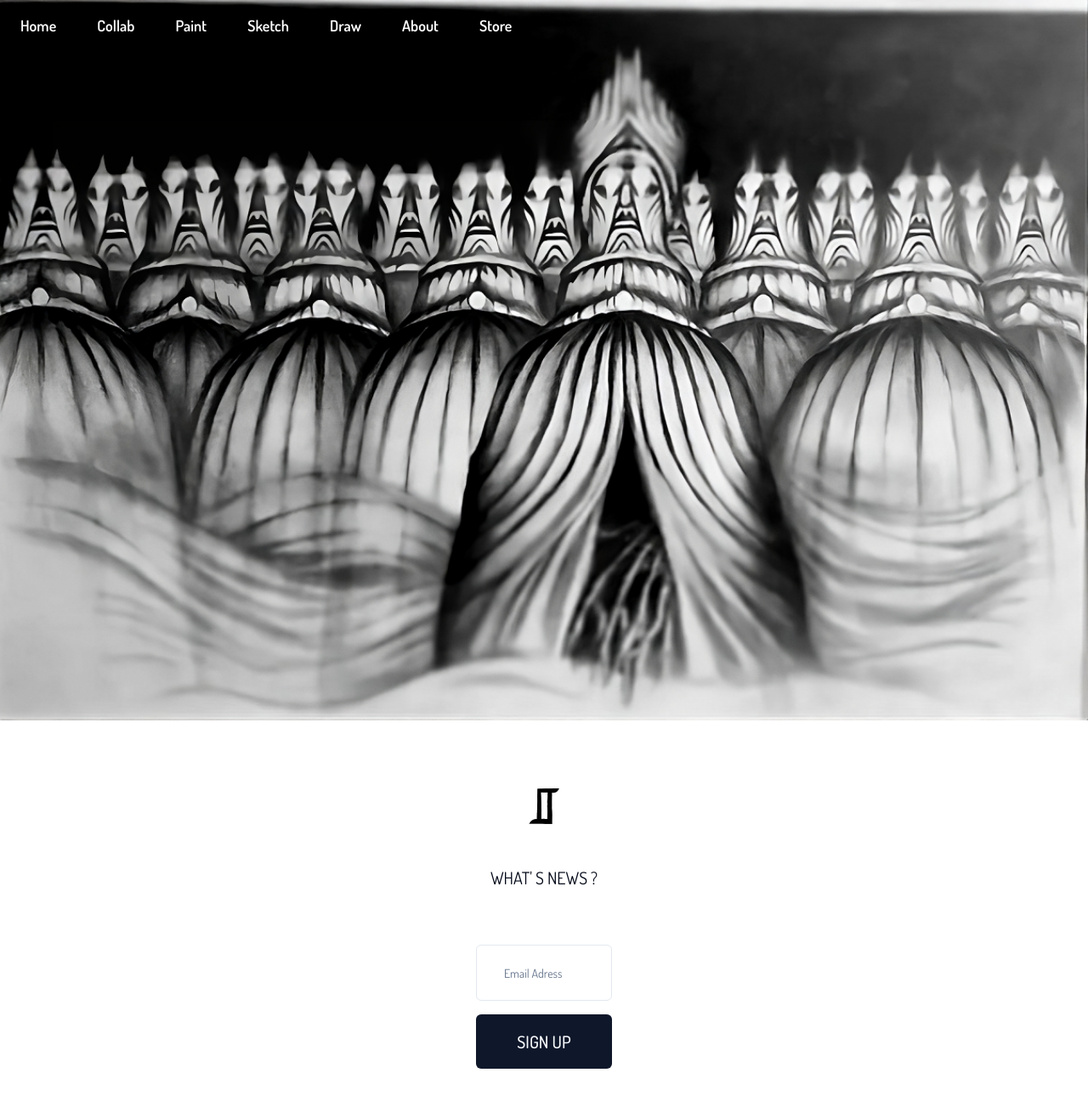
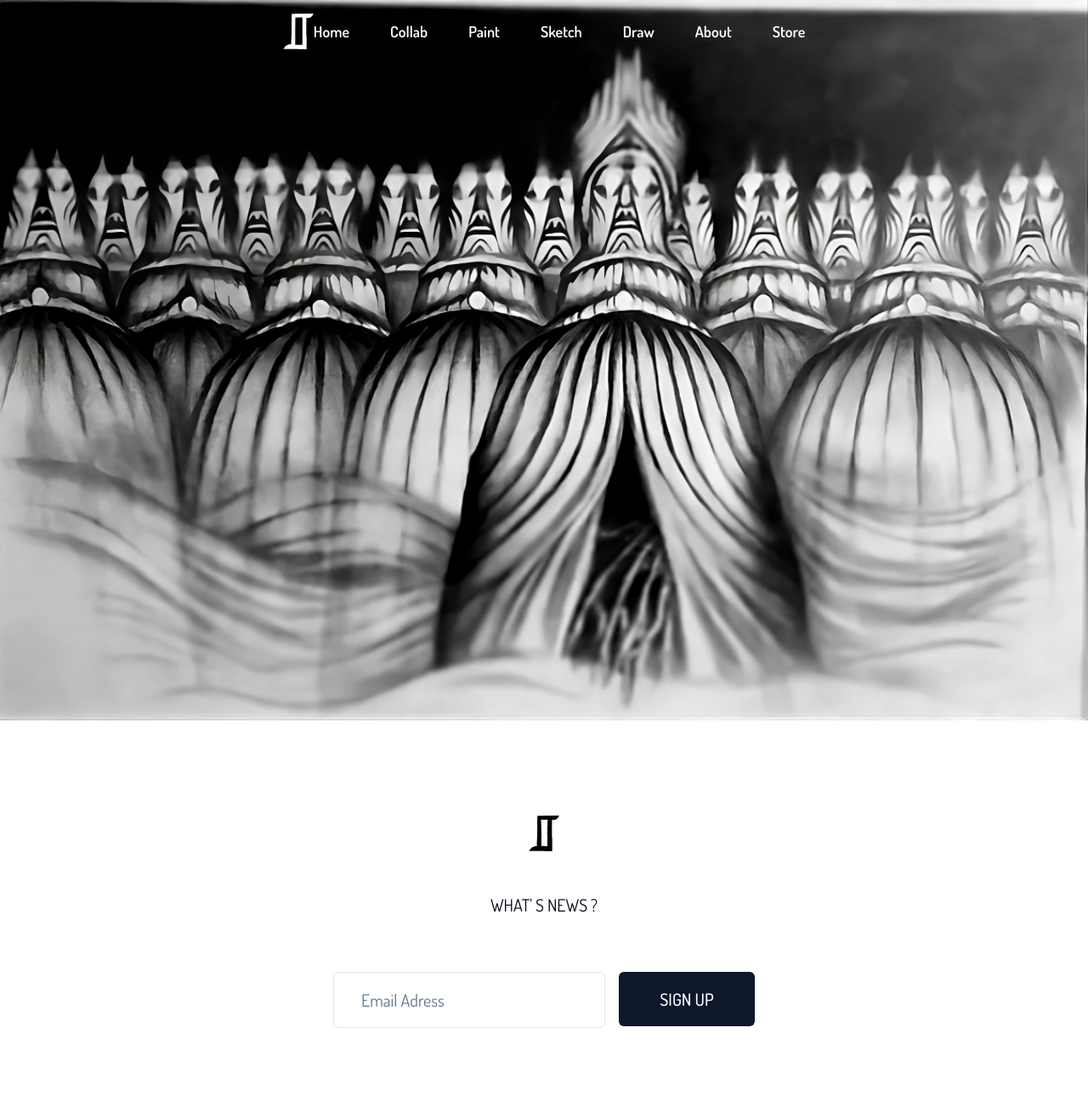
Before and after one commit to SebastienLaurentt/Sandamal, a Next.js app: page / in a window 1280 px wide. Shown: the top 1296 px of the page at 85% size. Built offline with nearby package versions, Linux system fonts and the light colour scheme.

Commit message:
create white logo svg

```diff
--- a/app/page.tsx
+++ b/app/page.tsx
@@ -2,7 +2,7 @@ import { Button } from "@/components/ui/button";
 import { Input } from "@/components/ui/input";
 import Image from "next/image";
 import imgHome from "../public/images/HomePage2.png";
-import logo from "../public/images/logo.svg";
+import logoBlack from "../public/images/logoBlack.svg";
 
 export default function Home() {
   return (
@@ -13,10 +13,12 @@ export default function Home() {
         className="bg-cover bg-center w-full"
       />
       <div className="flex flex-col items-center mt-8 lg:mt-20">
-        <Image src={logo} alt="logo" className="" />
-        <span className="uppercase lg:m-12 lg:text-[20px]">What&apos; s News ? </span>
-          <Input placeholder="Email Adress" className="w-40 mt-4 lg:p-8" />
+        <Image src={logoBlack} alt="logo" className="mt-8" />
+        <span className="uppercase lg:m-12 lg:text-[20px] mt-8">What&apos; s News ? </span>
+        <div className="flex flex-col md:flex-row md:gap-x-4">
+          <Input placeholder="Email Adress" className="w-40 lg:w-80 mt-4 lg:text-xl lg:p-8" />
           <Button className="w-40 mt-4 lg:text-xl lg:p-8">SIGN UP</Button>
+        </div>
       </div>
     </div>
   );
--- a/components/BurgerMenu/BurgerMenu.tsx
+++ b/components/BurgerMenu/BurgerMenu.tsx
@@ -4,7 +4,7 @@ import Link from "next/link";
 import { usePathname } from "next/navigation";
 import { Dispatch, SetStateAction, useEffect } from "react";
 import navData from "../../data/navData";
-import logo from "../../public/images/logo.svg";
+import logo from "../../public/images/logoWhite.svg";
 interface IBurgerMenu {
   isOpen: boolean;
   setIsOpen: Dispatch<SetStateAction<boolean>>;
--- a/components/NavBar/NavBar.tsx
+++ b/components/NavBar/NavBar.tsx
@@ -7,7 +7,7 @@ import { usePathname } from "next/navigation";
 import navData from "../../data/navData";
 import BurgerMenu from "../BurgerMenu/BurgerMenu";
 import { useState } from "react";
-import  logo from "../../public/images/logo.png";
+import  logoWhite from "../../public/images/logoWhite.svg";
 import Image from "next/image";
 
 export default function Navbar() {
@@ -15,11 +15,11 @@ export default function Navbar() {
   const pathname = usePathname();
 
   return (
-    <header className="absolute py-4">
-      <div className="flex items-center justify-between mx-auto max-w-2xl px-4 sm:px-6 lg:max-w-7xl ">
-        {/* <Link href="/">
-          <Image src={logo} alt="Logo Sandamal" />
-        </Link> */}
+    <header className="absolute py-4 w-full mx-auto">
+      <div className="flex flex-row items-center justify-center mx-auto max-w-2xl px-4 sm:px-6 lg:max-w-7xl ">
+        <Link href="/">
+          <Image src={logoWhite} alt="Logo Sandamal" />
+        </Link>
 
 
         <nav className="hidden gap-12 lg:flex 2xl:ml-16">
```
Also changed, not shown: public/images/logoBlack.svg, public/images/logoWhite.svg (added).
